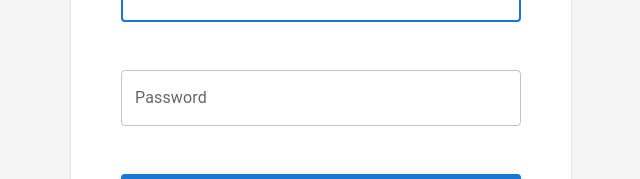
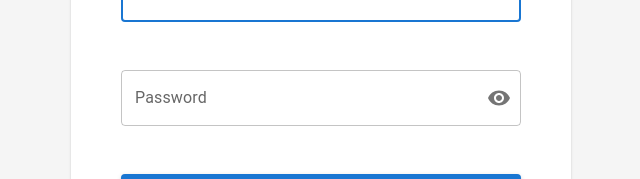
Before and after one commit to NgTrNamKhanhMor/todo, a React (Vite) app: page /login in a window 1280 px wide. Shown: the part 338-517 px from the top of the page, without its empty margins (319-959 px from the left). Built offline with nearby package versions, Linux system fonts and the light colour scheme.

Commit message:
Feat: add show password to text field

```diff
--- a/src/pages/Login.tsx
+++ b/src/pages/Login.tsx
@@ -1,7 +1,7 @@
-import { LockOutlined } from "@mui/icons-material";
-import { Avatar, Box, Button, TextField, Typography } from "@mui/material";
+import { LockOutlined, Visibility, VisibilityOff } from "@mui/icons-material";
+import { Avatar, Box, Button, IconButton, InputAdornment, TextField, Typography } from "@mui/material";
 import { useFormik } from "formik";
-import { useEffect } from "react";
+import { useEffect, useState } from "react";
 import { useDispatch, useSelector } from "react-redux";
 import { Link, useNavigate } from "react-router-dom";
 import { StyledPaper } from "~/styles/Paper.style";
@@ -12,13 +12,15 @@ import { AppDispatch, RootState } from "~redux/store";
 export default function Login() {
   const dispatch = useDispatch<AppDispatch>();
   const navigate = useNavigate();
-  const { status, error } = useSelector(
-    (state: RootState) => state.user
-  );
+  const { status, error } = useSelector((state: RootState) => state.user);
 
   useEffect(() => {
     dispatch(resetError());
-  }, []);
+  }, [dispatch]);
+
+  const [showPassword, setShowPassword] = useState(false);
+
+  const handleClickShowPassword = () => setShowPassword(!showPassword);
 
   const formik = useFormik({
     initialValues: {
@@ -77,7 +79,7 @@ export default function Login() {
           fullWidth
           name="password"
           label="Password"
-          type="password"
+          type={showPassword ? "text" : "password"}
           id="password"
           autoComplete="current-password"
           value={formik.values.password}
@@ -85,6 +87,19 @@ export default function Login() {
           onBlur={formik.handleBlur}
           error={formik.touched.password && Boolean(formik.errors.password)}
           helperText={formik.touched.password && formik.errors.password}
+          InputProps={{
+            endAdornment: (
+              <InputAdornment position="end">
+                <IconButton
+                  aria-label={showPassword ? "Hide password" : "Show password"}
+                  onClick={handleClickShowPassword}
+                  edge="end"
+                >
+                  {showPassword ? <VisibilityOff /> : <Visibility />}
+                </IconButton>
+              </InputAdornment>
+            ),
+          }}
         />
         <Button
           type="submit"
--- a/src/pages/Register.tsx
+++ b/src/pages/Register.tsx
@@ -1,7 +1,7 @@
-import { LockOutlined } from "@mui/icons-material";
-import { Avatar, Box, Button, TextField, Typography } from "@mui/material";
+import { LockOutlined, Visibility, VisibilityOff } from "@mui/icons-material";
+import { Avatar, Box, Button, IconButton, InputAdornment, TextField, Typography } from "@mui/material";
 import { useFormik } from 'formik';
-import { useEffect } from 'react';
+import { useEffect, useState } from 'react';
 import { useDispatch, useSelector } from 'react-redux';
 import { Link, useNavigate } from 'react-router-dom';
 import { StyledPaper } from "~/styles/Paper.style";
@@ -15,8 +15,13 @@ export default function Register() {
   const { status, error } = useSelector((state: RootState) => state.user);
 
   useEffect(() => {
-    dispatch(resetError())
-  }, [])
+    dispatch(resetError());
+  }, [dispatch]);
+
+  const [showPassword, setShowPassword] = useState(false);
+
+  const handleClickShowPassword = () => setShowPassword(!showPassword);
+
   const formik = useFormik({
     initialValues: {
       name: '',
@@ -89,7 +94,7 @@ export default function Register() {
           fullWidth
           name="password"
           label="Password"
-          type="password"
+          type={showPassword ? "text" : "password"}
           id="password"
           autoComplete="new-password"
           value={formik.values.password}
@@ -97,6 +102,19 @@ export default function Register() {
           onBlur={formik.handleBlur}
           error={formik.touched.password && Boolean(formik.errors.password)}
           helperText={formik.touched.password && formik.errors.password}
+          InputProps={{
+            endAdornment: (
+              <InputAdornment position="end">
+                <IconButton
+                  aria-label={showPassword ? "Hide password" : "Show password"}
+                  onClick={handleClickShowPassword}
+                  edge="end"
+                >
+                  {showPassword ? <VisibilityOff /> : <Visibility />}
+                </IconButton>
+              </InputAdornment>
+            ),
+          }}
         />
         <Button
           type="submit"
```
